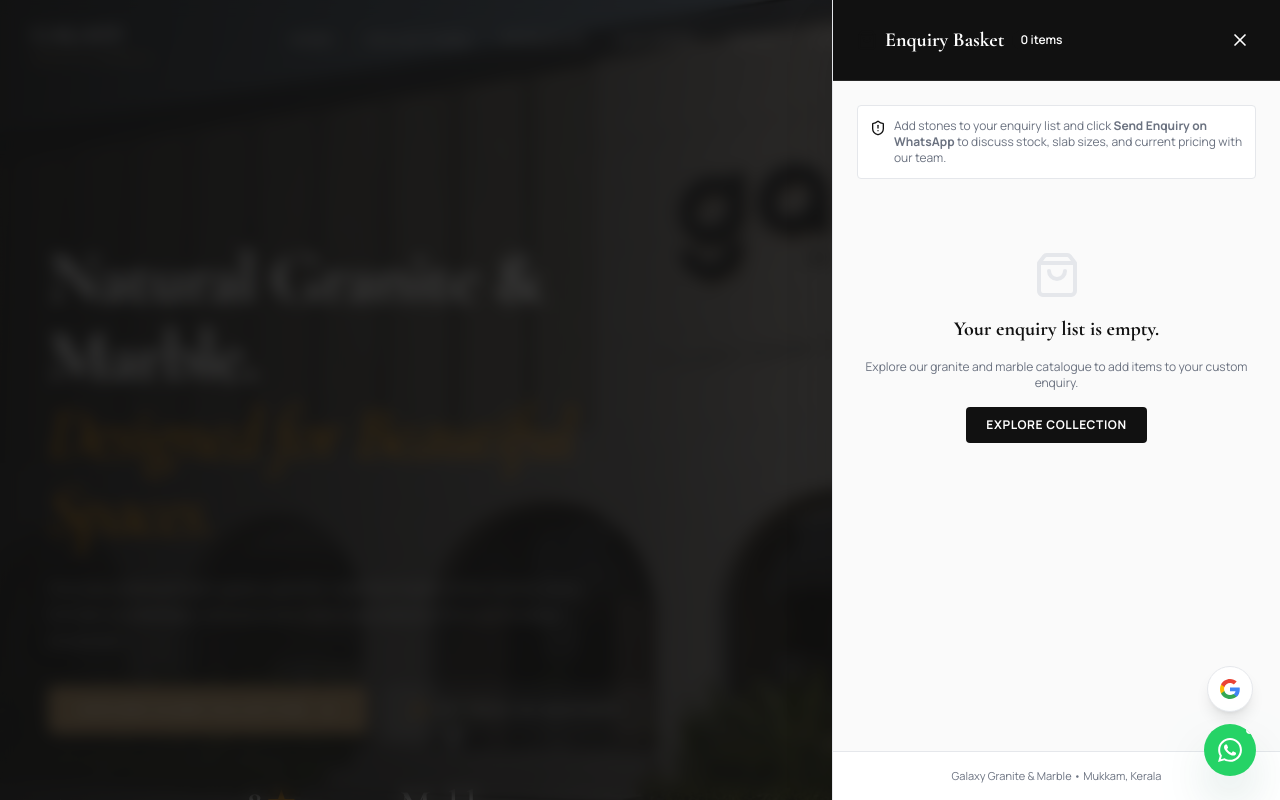
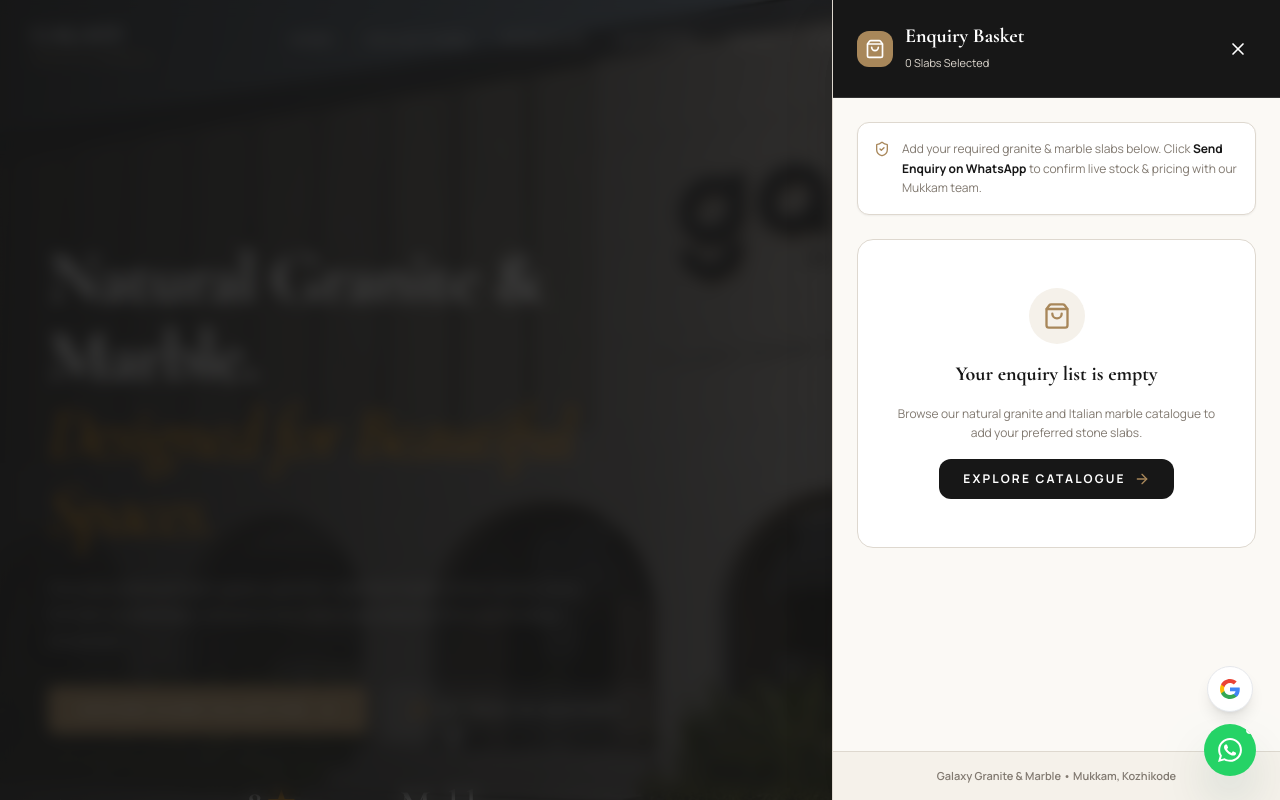
Before and after one commit to NYLEXWEB/Galaxy-Marble, a React (Vite) app: page / in a window 1280 px wide. Both pictures are taken after a click on the button 1043 px from the left and 40 px from the top of the page. Shown: the top 800 px of the page. Built offline with nearby package versions, Linux system fonts and the light colour scheme.

Commit message:
feat: implement EnquiryBasketDrawer component for managing and sending product selections via WhatsApp

```diff
--- a/src/components/EnquiryBasketDrawer.jsx
+++ b/src/components/EnquiryBasketDrawer.jsx
@@ -1,6 +1,13 @@
 import React, { useState } from "react";
-import { X, Trash2, MessageSquare, ShoppingBag, Plus, Minus, ArrowRight, ShieldAlert } from "lucide-react";
+import { X, Trash2, ShoppingBag, Plus, Minus, ArrowRight, ShieldCheck, Sparkles } from "lucide-react";
 import { buildBasketWhatsAppMessage, openWhatsApp } from "../utils/whatsapp";
+
+// Official WhatsApp Brand SVG Icon
+const WhatsAppIcon = ({ className = "w-4 h-4" }) => (
+  <svg className={`${className} fill-current`} viewBox="0 0 24 24">
+    <path d="M.057 24l1.687-6.163c-1.041-1.804-1.588-3.849-1.587-5.946.003-6.556 5.338-11.891 11.893-11.891 3.181.001 6.167 1.24 8.413 3.488 2.245 2.248 3.481 5.236 3.48 8.414-.003 6.557-5.338 11.892-11.893 11.892-1.99-.001-3.951-.5-5.688-1.448l-6.305 1.654zm6.597-3.807c1.676.995 3.276 1.591 5.392 1.592 5.448 0 9.886-4.434 9.889-9.885.002-5.462-4.415-9.89-9.881-9.892-5.452 0-9.887 4.434-9.889 9.884-.001 2.225.651 3.891 1.746 5.634l-.999 3.648 3.742-.981z"/>
+  </svg>
+);
 
 export default function EnquiryBasketDrawer({
   isOpen,
@@ -33,80 +40,102 @@ export default function EnquiryBasketDrawer({
   };
 
   return (
-    <div className="fixed inset-0 z-50 overflow-hidden bg-stone-dark/80 backdrop-blur-sm animate-fadeIn">
-      <div className="absolute inset-y-0 right-0 max-w-full flex pl-10">
+    <div className="fixed inset-0 z-50 overflow-hidden bg-[#171717]/80 backdrop-blur-sm animate-fadeIn">
+      <div className="absolute inset-y-0 right-0 max-w-full flex pl-6 sm:pl-10">
 
         {/* Drawer Panel */}
-        <div className="w-screen max-w-md bg-stone-bg border-l border-stone-border shadow-2xl flex flex-col justify-between">
+        <div className="w-screen max-w-md bg-[#FBF9F5] border-l border-[#DED8CF] shadow-2xl flex flex-col justify-between">
 
           {/* Header */}
-          <div className="p-6 bg-stone-dark text-white flex items-center justify-between border-b border-stone-border/10">
-            <div className="flex items-center gap-2">
-              <ShoppingBag className="w-5 h-5 text-stone-accent" />
-              <h2 className="font-serif text-xl font-bold">Enquiry Basket</h2>
-              <span className="text-xs bg-stone-accent text-white px-2 py-0.5 rounded-full font-sans font-semibold">
-                {items.length} items
+          <div className="p-5 sm:p-6 bg-[#171717] text-white flex items-center justify-between border-b border-[#333333]">
+            <div className="flex items-center gap-3">
+              <div className="p-2 rounded-xl bg-[#A8875A] text-white">
+                <ShoppingBag className="w-5 h-5" />
+              </div>
+              <div>
+                <h2 className="font-serif text-xl font-bold text-white leading-tight">
+                  Enquiry Basket
+                </h2>
+                <span className="text-[11px] font-sans text-[#DED8CF]">
+                  {items.length} {items.length === 1 ? "Slab Selected" : "Slabs Selected"}
                 </span>
+              </div>
             </div>
 
             <button
               onClick={onClose}
-              className="p-1.5 rounded-full hover:bg-stone-border/20 text-white transition-colors cursor-pointer"
+              className="p-2 rounded-full hover:bg-white/15 text-white transition-colors cursor-pointer"
+              aria-label="Close Enquiry Basket"
             >
               <X className="w-5 h-5" />
             </button>
           </div>
 
           {/* Drawer Body: Items & Form */}
-          <div className="p-6 overflow-y-auto flex-1 space-y-6">
+          <div className="p-5 sm:p-6 overflow-y-auto flex-1 space-y-6">
 
             {/* Disclaimer Banner */}
-            <div className="p-3 bg-stone-surface border border-stone-border rounded text-xs text-stone-taupe flex items-start gap-2">
-              <ShieldAlert className="w-4 h-4 text-stone-accent flex-shrink-0 mt-0.5" />
-              <p>
-                Add stones to your enquiry list and click <strong>Send Enquiry on WhatsApp</strong> to discuss stock, slab sizes, and current pricing with our team.
+            <div className="p-4 bg-white border border-[#DED8CF] rounded-xl text-xs text-[#817970] flex items-start gap-3 shadow-xs">
+              <ShieldCheck className="w-4 h-4 text-[#A8875A] flex-shrink-0 mt-0.5" />
+              <p className="leading-relaxed">
+                Add your required granite &amp; marble slabs below. Click <strong className="text-[#171717]">Send Enquiry on WhatsApp</strong> to confirm live stock &amp; pricing with our Mukkam team.
               </p>
             </div>
 
             {/* Selected Items List */}
             {items.length > 0 ? (
-              <div className="space-y-3">
-                <div className="flex items-center justify-between text-xs font-semibold text-stone-taupe uppercase">
-                  <span>Selected Stones</span>
+              <div className="space-y-4">
+                <div className="flex items-center justify-between text-xs font-bold uppercase tracking-wider text-[#171717]">
+                  <span>Selected Slabs ({items.length})</span>
                   <button
                     onClick={onClearBasket}
-                    className="text-red-700 hover:underline cursor-pointer"
+                    className="text-red-700 hover:underline cursor-pointer text-[11px]"
                   >
                     Clear All
                   </button>
                 </div>
 
+                <div className="space-y-3">
                   {items.map((item) => (
                     <div
                       key={item.product.id}
-                    className="p-3 bg-stone-surface border border-stone-border rounded flex items-center gap-3 relative"
+                      className="p-3.5 bg-white border border-[#DED8CF] hover:border-[#A8875A] rounded-xl flex items-center gap-3.5 relative shadow-xs transition-colors group"
                     >
+                      {/* Image Thumbnail */}
                       <img
                         src={item.product.images[0]}
                         alt={item.product.name}
-                      className="w-16 h-16 object-cover rounded border border-stone-border"
+                        className="w-16 h-16 object-cover rounded-lg border border-[#DED8CF]"
                       />
 
                       <div className="flex-1 space-y-1">
-                      <h4 className="font-serif text-sm font-bold text-stone-dark line-clamp-1">
+                        <div className="flex items-center justify-between">
+                          <h4 className="font-serif text-base font-bold text-[#171717] line-clamp-1">
                             {item.product.name}
                           </h4>
-                      <p className="text-[11px] text-stone-taupe">
-                        {item.product.finish} • {item.product.category}
+
+                          {/* Delete Item Button */}
+                          <button
+                            onClick={() => onRemoveItem(item.product.id)}
+                            className="p-1 text-[#817970] hover:text-red-700 transition-colors"
+                            title="Remove stone"
+                          >
+                            <Trash2 className="w-4 h-4" />
+                          </button>
+                        </div>
+
+                        <p className="text-[11px] text-[#817970]">
+                          {item.product.finish} Finish • {item.product.category}
                         </p>
 
-                      {/* Quantity Controls */}
+                        {/* Quantity Counter */}
                         <div className="flex items-center gap-2 pt-1">
-                        <span className="text-[11px] font-semibold text-stone-dark">Sq.Ft:</span>
-                        <div className="flex items-center border border-stone-border rounded bg-stone-bg">
+                          <span className="text-[11px] font-bold text-[#171717]">Estimated Sq.Ft:</span>
+                          <div className="flex items-center border border-[#DED8CF] rounded-lg bg-[#F5F1EA] overflow-hidden">
                             <button
                               onClick={() => onUpdateQuantity(item.product.id, Math.max(10, (parseInt(item.quantity, 10) || 40) - 10))}
-                            className="px-1.5 py-0.5 text-xs text-stone-dark hover:bg-stone-border/40"
+                              className="px-2 py-1 text-xs text-[#171717] hover:bg-[#DED8CF]/60 transition-colors cursor-pointer"
+                              title="Decrease quantity"
                             >
                               <Minus className="w-3 h-3" />
                             </button>
@@ -114,103 +143,99 @@ export default function EnquiryBasketDrawer({
                               type="number"
                               value={item.quantity}
                               onChange={(e) => onUpdateQuantity(item.product.id, e.target.value)}
-                            className="w-14 text-center text-xs font-semibold bg-transparent focus:outline-none text-stone-dark"
+                              className="w-14 text-center text-xs font-bold focus:outline-none text-[#171717] bg-transparent"
                             />
                             <button
                               onClick={() => onUpdateQuantity(item.product.id, (parseInt(item.quantity, 10) || 40) + 10)}
-                            className="px-1.5 py-0.5 text-xs text-stone-dark hover:bg-stone-border/40"
+                              className="px-2 py-1 text-xs text-[#171717] hover:bg-[#DED8CF]/60 transition-colors cursor-pointer"
+                              title="Increase quantity"
                             >
                               <Plus className="w-3 h-3" />
                             </button>
                           </div>
                         </div>
+
                       </div>
-
-                    {/* Delete Item Button */}
-                    <button
-                      onClick={() => onRemoveItem(item.product.id)}
-                      className="p-1 text-stone-taupe hover:text-red-700 transition-colors"
-                      title="Remove stone"
-                    >
-                      <Trash2 className="w-4 h-4" />
-                    </button>
                     </div>
                   ))}
                 </div>
+              </div>
             ) : (
               /* Empty Basket View */
-              <div className="text-center py-12 space-y-4">
-                <ShoppingBag className="w-12 h-12 text-stone-border mx-auto" />
-                <h3 className="font-serif text-xl font-bold text-stone-dark">
-                  Your enquiry list is empty.
+              <div className="text-center py-12 space-y-4 bg-white border border-[#DED8CF] rounded-2xl p-6">
+                <div className="w-14 h-14 mx-auto rounded-full bg-[#F5F1EA] text-[#A8875A] flex items-center justify-center">
+                  <ShoppingBag className="w-7 h-7" />
+                </div>
+                <h3 className="font-serif text-xl font-bold text-[#171717]">
+                  Your enquiry list is empty
                 </h3>
-                <p className="text-xs text-stone-taupe">
-                  Explore our granite and marble catalogue to add items to your custom enquiry.
+                <p className="text-xs text-[#817970] max-w-xs mx-auto leading-relaxed">
+                  Browse our natural granite and Italian marble catalogue to add your preferred stone slabs.
                 </p>
                 <button
                   onClick={() => {
                     onClose();
                     onExploreCollection();
                   }}
-                  className="px-5 py-2.5 bg-stone-dark text-white text-xs font-bold uppercase tracking-wider rounded hover:bg-stone-accent transition-colors cursor-pointer"
+                  className="px-6 py-3 bg-[#171717] hover:bg-[#A8875A] text-white text-xs font-bold uppercase tracking-[0.18em] rounded-xl transition-all cursor-pointer inline-flex items-center gap-2"
                 >
-                  Explore Collection
+                  <span>Explore Catalogue</span>
+                  <ArrowRight className="w-4 h-4 text-[#A8875A]" />
                 </button>
               </div>
             )}
 
             {/* Customer Information Form (Only if items exist) */}
             {items.length > 0 && (
-              <form onSubmit={handleSendWhatsAppEnquiry} className="space-y-3 pt-4 border-t border-stone-border">
-                <p className="text-xs font-bold uppercase tracking-wider text-stone-dark">
-                  Your Contact Details (Optional)
+              <form onSubmit={handleSendWhatsAppEnquiry} className="space-y-4 pt-4 border-t border-[#DED8CF]">
+                <div className="flex items-center justify-between">
+                  <p className="text-xs font-bold uppercase tracking-wider text-[#171717]">
+                    Contact Details (Optional)
                   </p>
+                  <span className="text-[10px] text-[#A8875A] font-semibold">
+                    Direct WhatsApp Dispatch
+                  </span>
+                </div>
 
-                <div>
+                <div className="space-y-2.5">
                   <input
                     type="text"
-                    placeholder="Your Name"
+                    placeholder="Your Name (e.g. Rahul Verma)"
                     value={name}
                     onChange={(e) => setName(e.target.value)}
-                    className="w-full bg-stone-surface border border-stone-border rounded px-3 py-2 text-xs text-stone-dark focus:outline-none focus:border-stone-accent"
+                    className="w-full bg-white border border-[#DED8CF] focus:border-[#A8875A] rounded-xl px-4 py-2.5 text-xs text-[#171717] outline-none transition-all"
                   />
-                </div>
 
-                <div>
                   <input
                     type="tel"
                     placeholder="Phone Number"
                     value={phone}
                     onChange={(e) => setPhone(e.target.value)}
-                    className="w-full bg-stone-surface border border-stone-border rounded px-3 py-2 text-xs text-stone-dark focus:outline-none focus:border-stone-accent"
+                    className="w-full bg-white border border-[#DED8CF] focus:border-[#A8875A] rounded-xl px-4 py-2.5 text-xs text-[#171717] outline-none transition-all"
                   />
-                </div>
 
-                <div>
                   <input
                     type="text"
-                    placeholder="Location / City (e.g. Mukkam, Kozhikode)"
+                    placeholder="City / Location (e.g. Mukkam, Kozhikode)"
                     value={location}
                     onChange={(e) => setLocation(e.target.value)}
-                    className="w-full bg-stone-surface border border-stone-border rounded px-3 py-2 text-xs text-stone-dark focus:outline-none focus:border-stone-accent"
+                    className="w-full bg-white border border-[#DED8CF] focus:border-[#A8875A] rounded-xl px-4 py-2.5 text-xs text-[#171717] outline-none transition-all"
                   />
-                </div>
 
-                <div>
                   <textarea
                     rows={2}
                     placeholder="Additional message or questions..."
                     value={message}
                     onChange={(e) => setMessage(e.target.value)}
-                    className="w-full bg-stone-surface border border-stone-border rounded px-3 py-2 text-xs text-stone-dark focus:outline-none focus:border-stone-accent"
+                    className="w-full bg-white border border-[#DED8CF] focus:border-[#A8875A] rounded-xl px-4 py-2.5 text-xs text-[#171717] outline-none transition-all resize-none"
                   />
                 </div>
 
                 <button
                   type="submit"
-                  className="w-full py-3 px-4 bg-stone-dark hover:bg-stone-accent text-white font-bold text-xs uppercase tracking-widest rounded flex items-center justify-center gap-2 transition-colors cursor-pointer shadow-md"
+                  className="w-full py-4 bg-[#25D366] hover:bg-[#1ebd59] text-white font-bold text-xs uppercase tracking-[0.18em] rounded-xl flex items-center justify-center gap-2.5 transition-all cursor-pointer shadow-md hover:shadow-lg transform hover:-translate-y-0.5"
                 >
-                  <MessageSquare className="w-4 h-4 text-stone-accent" />
+                  <WhatsAppIcon className="w-5 h-5 text-white" />
                   <span>Send Enquiry on WhatsApp</span>
                 </button>
               </form>
@@ -218,9 +243,9 @@ export default function EnquiryBasketDrawer({
 
           </div>
 
-          {/* Footer */}
-          <div className="p-4 bg-stone-surface border-t border-stone-border text-[11px] text-stone-taupe text-center">
-            Galaxy Granite & Marble • Mukkam, Kerala
+          {/* Drawer Footer */}
+          <div className="p-4 bg-[#F5F1EA] border-t border-[#DED8CF] text-[11px] font-semibold text-[#817970] text-center">
+            Galaxy Granite &amp; Marble • Mukkam, Kozhikode
           </div>
 
         </div>
```
Also changed, not shown: src/index.css (+15 -0 lines). Lines whose indentation alone changed are shown as unchanged.
